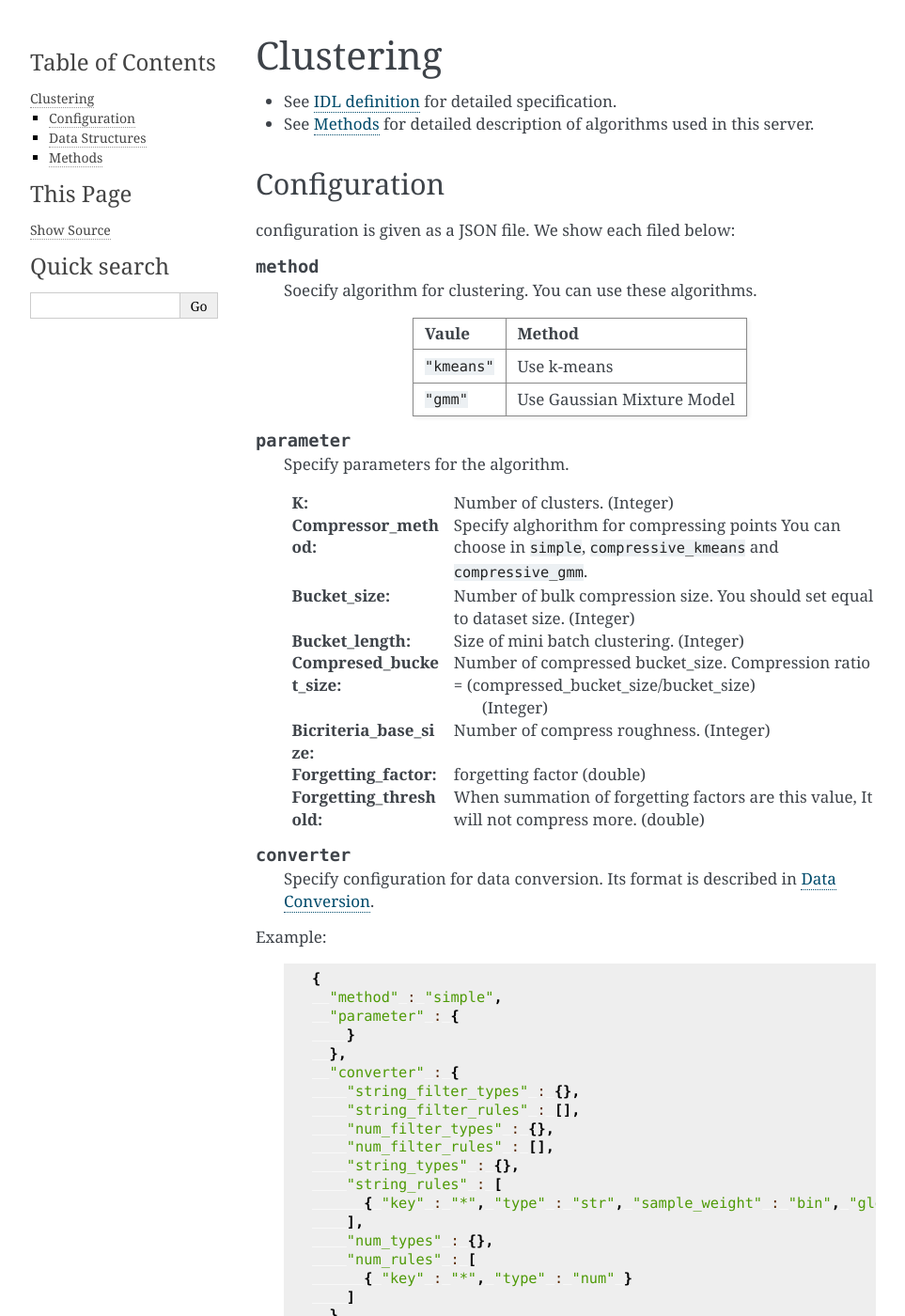
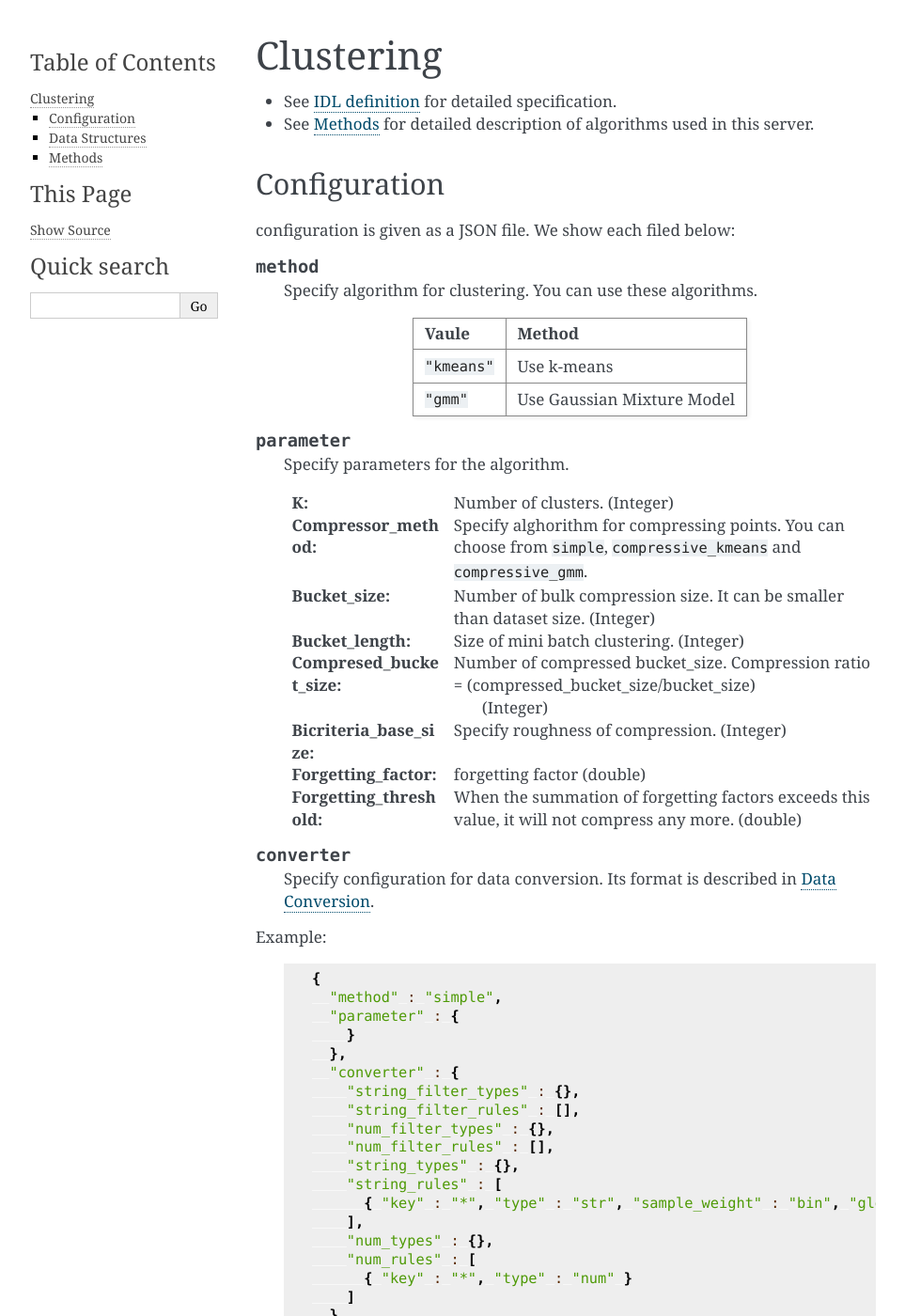
Before and after one commit to jubatus/website, a Sphinx documentation site: the page built from source/en/api_clustering.rst, in a window 1280 px wide and 1400 px high. Shown: the whole window at 94% size, without its empty margins (148-1111 px from the left). Built offline with Sphinx 7.4.7, drawn with Linux system fonts in a browser that asks for light colours; the version number could not be read and is left out.

Commit message:
Update api_clustering.rst

```diff
--- a/source/en/api_clustering.rst
+++ b/source/en/api_clustering.rst
@@ -12,7 +12,7 @@ We show each filed below:
 
 .. describe:: method
 
-   Soecify algorithm for clustering.
+   Specify algorithm for clustering.
    You can use these algorithms.
 
    .. table::
@@ -33,12 +33,12 @@ We show each filed below:
      (Integer)
 
    :compressor_method:
-     Specify alghorithm for compressing points
-     You can choose in ``simple``, ``compressive_kmeans`` and ``compressive_gmm``.
+     Specify alghorithm for compressing points.
+     You can choose from ``simple``, ``compressive_kmeans`` and ``compressive_gmm``.
 
    :bucket_size:
      Number of bulk compression size.
-     You should set equal to dataset size.
+     It can be smaller than dataset size.
      (Integer)
 
    :bucket_length:
@@ -51,7 +51,7 @@ We show each filed below:
        (Integer)
 
    :bicriteria_base_size:
-     Number of compress roughness.
+     Specify roughness of compression.
      (Integer)
 
    :forgetting_factor:
@@ -59,7 +59,7 @@ We show each filed below:
      (double)
 
    :forgetting_threshold:
-     When summation of forgetting factors are this value, It will not compress more.
+     When the summation of forgetting factors exceeds this value, it will not compress any more.
      (double)
 
 .. describe:: converter
--- a/source/ja/api_clustering.rst
+++ b/source/ja/api_clustering.rst
@@ -21,7 +21,7 @@ JSON の各フィールドは以下のとおりである。
       設定値               手法
       ==================== ===================================
       ``"kmeans"``         k-meansを利用する
-      ``"gmm"``            ガウス混合モデルを利用する
+      ``"gmm"``            混合ガウスモデルを利用する
       ==================== ===================================
 
 .. describe:: parameter
```
Also changed, not shown: other parts of source/en/api_clustering.rst (+1 -1 lines), other parts of source/ja/api_clustering.rst (+1 -1 lines).
